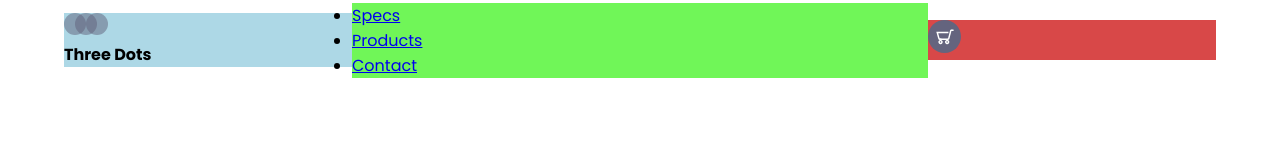
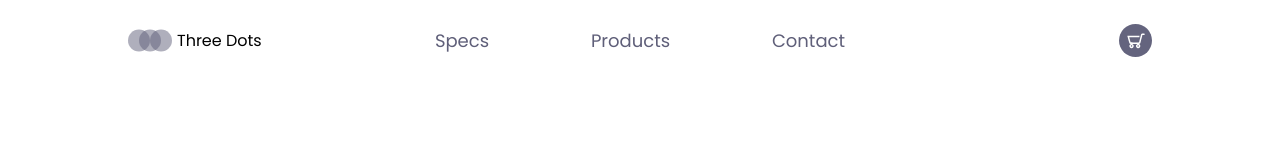
Before and after one commit to hasibmiraz/laptop-ui, a plain HTML site: page index.html in a window 1280 px wide. Drawn offline with Linux system fonts and the light colour scheme.

Commit message:
Header Completed

```diff
--- a/index.html
+++ b/index.html
@@ -16,9 +16,9 @@
 
       <nav>
         <ul class="nav-links">
-          <li class="nav-link"><a href="#">Specs</a></li>
-          <li class="nav-link"><a href="#">Products</a></li>
-          <li class="nav-link"><a href="#">Contact</a></li>
+          <li><a class="nav-link" href="#">Specs</a></li>
+          <li><a class="nav-link" href="#">Products</a></li>
+          <li><a class="nav-link" href="#">Contact</a></li>
         </ul>
       </nav>
 
--- a/style.css
+++ b/style.css
@@ -12,23 +12,43 @@ body {
 
 header {
   display: flex;
-  width: 90%;
+  width: 80%;
   margin: auto;
   height: 10vh;
   align-items: center;
 }
 
+.logo-container,
+.nav-links,
+.cart {
+  display: flex;
+}
+
 .logo-container {
-  background-color: lightblue;
   flex: 1;
 }
 
+.logo {
+  font-weight: 400;
+  margin: 5px;
+}
+
 nav {
-  background-color: rgb(112, 246, 88);
   flex: 2;
 }
 
+.nav-links {
+  justify-content: space-around;
+  list-style: none;
+}
+
+.nav-link {
+  text-decoration: none;
+  font-size: 18px;
+  color: #5f5f79;
+}
+
 .cart {
-  background-color: rgb(216, 72, 72);
   flex: 1;
+  justify-content: flex-end;
 }
```
